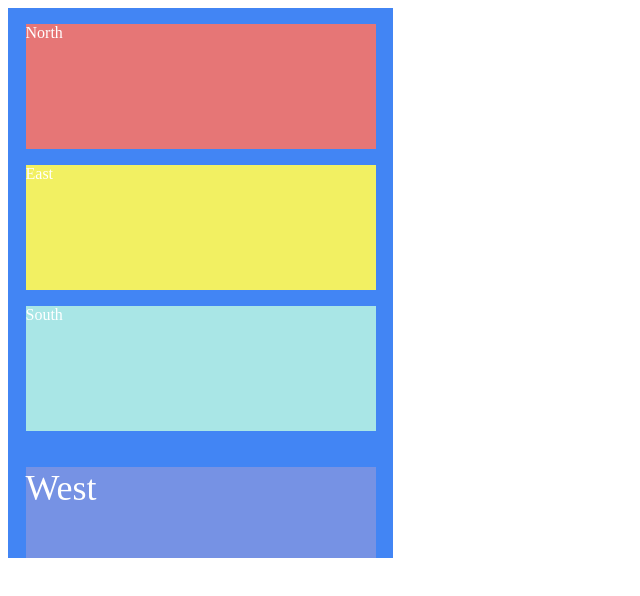
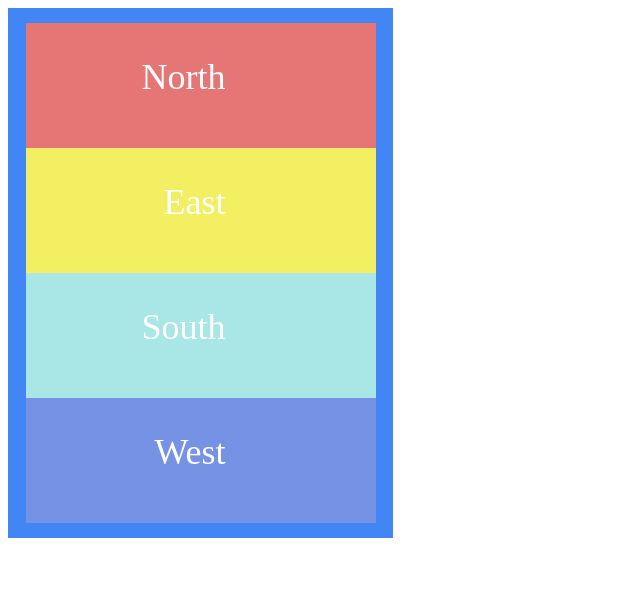
Before and after one commit to green-fox-academy/MartonG11, a plain HTML site: page week-01/day-4/exercise2/index2.html in a window 1280 px wide. Shown: the whole page, without its empty margins (0-640 px from the left). Drawn offline with Linux system fonts and the light colour scheme.

Commit message:
exercise2 finished

```diff
--- a/week-01/day-4/exercise2/style2.css
+++ b/week-01/day-4/exercise2/style2.css
@@ -1,6 +1,6 @@
 #big {
     width: 385px;
-    height: 550px;
+    height: 530px;
     background: #4285F4;
     overflow: hidden;
    }
@@ -13,19 +13,21 @@
        margin-top: 15px;
        background: #E67676;
     }
-
     #big #second {
         position: relative;
         width: 350px;
         height: 125px;
-        margin: auto;
+        margin:auto;
+        margin-top: 0px;
         background: #F2F062;
+
     }
     #big #third {
         position: relative;
         width: 350px;
+        margin:auto;
+        margin-top: 0px;
         height: 125px;
-        margin: auto;
         background: #A9E6E6;
      }
 
@@ -33,12 +35,20 @@
         position: relative;
         width: 350px;
         height: 125px;
-        margin: auto;
+        margin:auto;
+        margin-top: 0px;
         background: #7692E4;
-        font-size: 36px
      }
 
   p {
+    position: absolute;
+    bottom: 50px;
+    right: 150px;
+    padding: 0;
+    margin: 0px;
     color: white;
+    text-align: center;
+    font-size: 36px
+
 
 }
```
Lines whose indentation alone changed are shown as unchanged.
